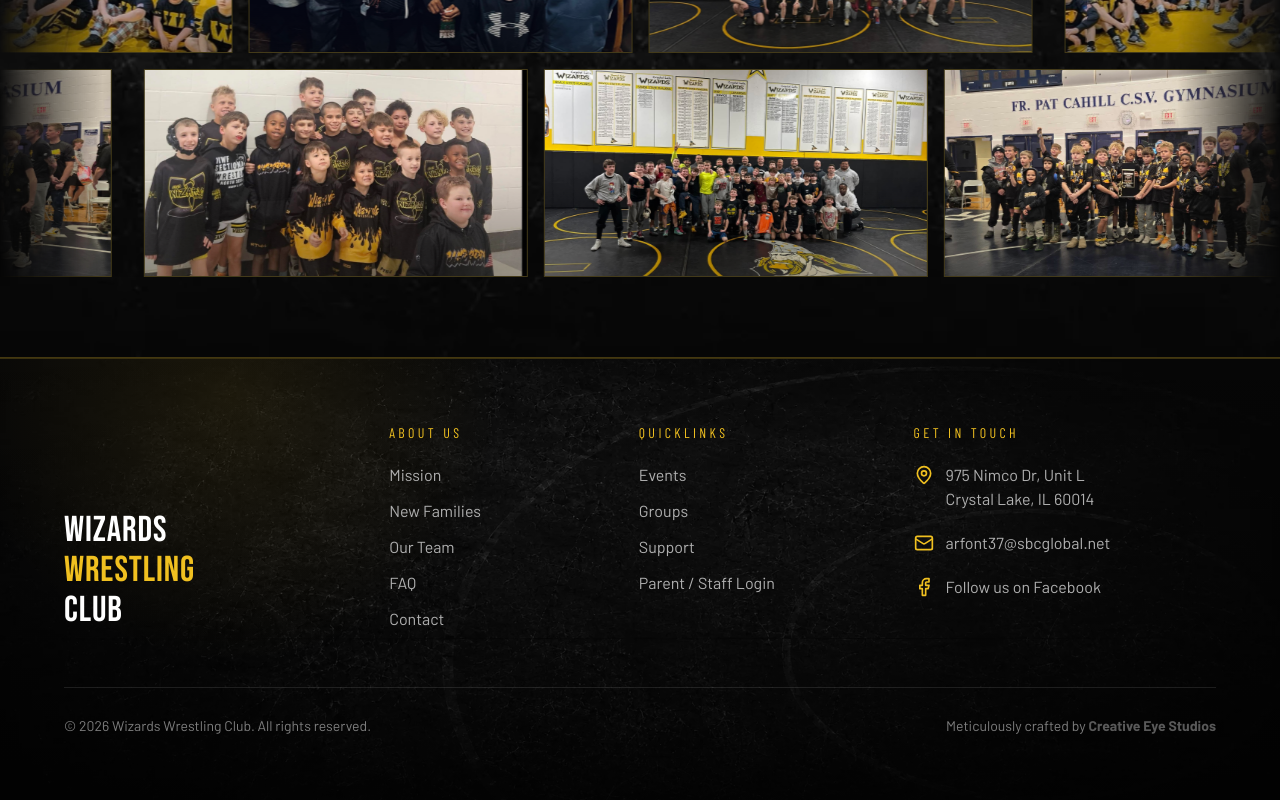
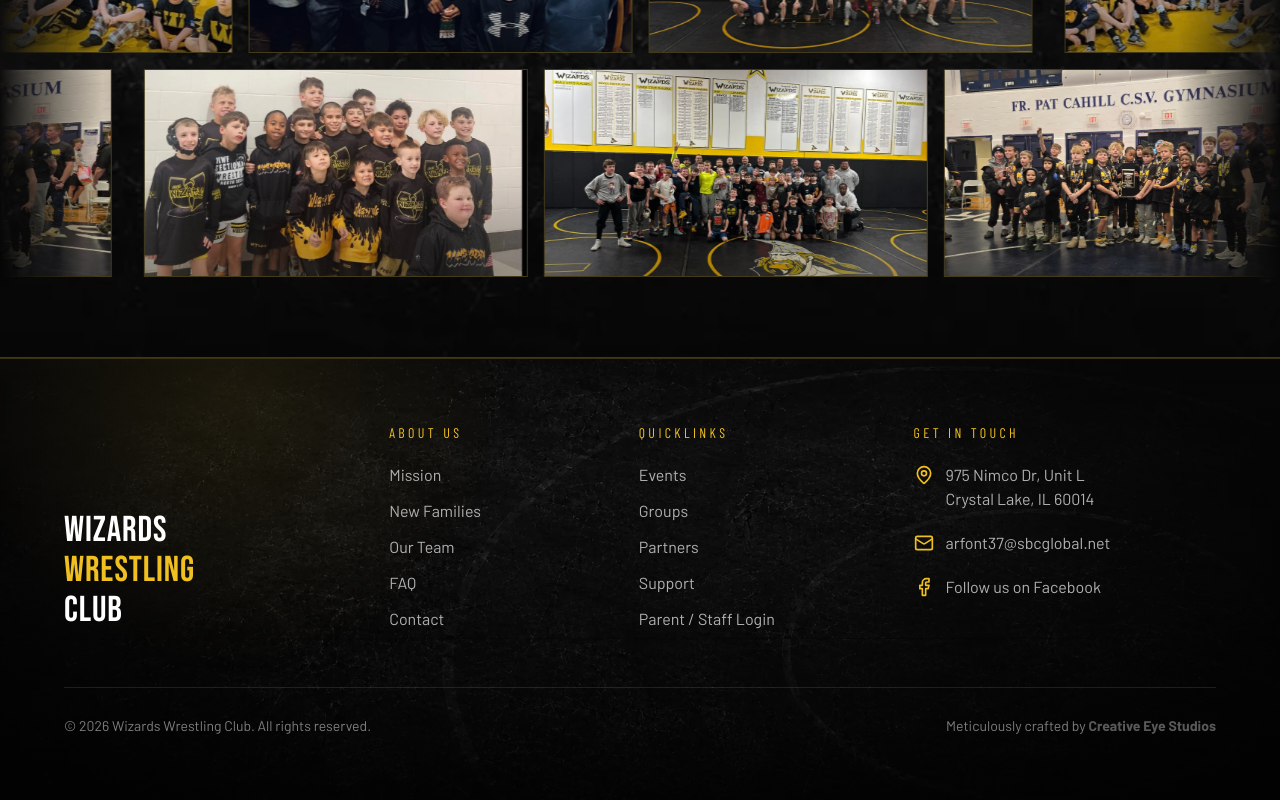
Before and after one commit to mrrickyspanish/clw-wizards, a Next.js app: page / in a window 1280 px wide. Shown: the part 7046-7846 px from the top of the page. Built offline with nearby package versions, Linux system fonts and the light colour scheme; no server answers; the database is empty; a web font is replaced by a local one.

Commit message:
Add Partners to footer navigation

```diff
--- a/src/components/landing/SiteFooter.tsx
+++ b/src/components/landing/SiteFooter.tsx
@@ -16,6 +16,7 @@ const ABOUT_LINKS = [
 const QUICK_LINKS = [
   { href: '/events', label: 'Events' },
   { href: '/program', label: 'Groups' },
+  { href: '/partners', label: 'Partners' },
   { href: '/sponsorship', label: 'Support' },
   { href: '/login', label: 'Parent / Staff Login' },
 ]
```
